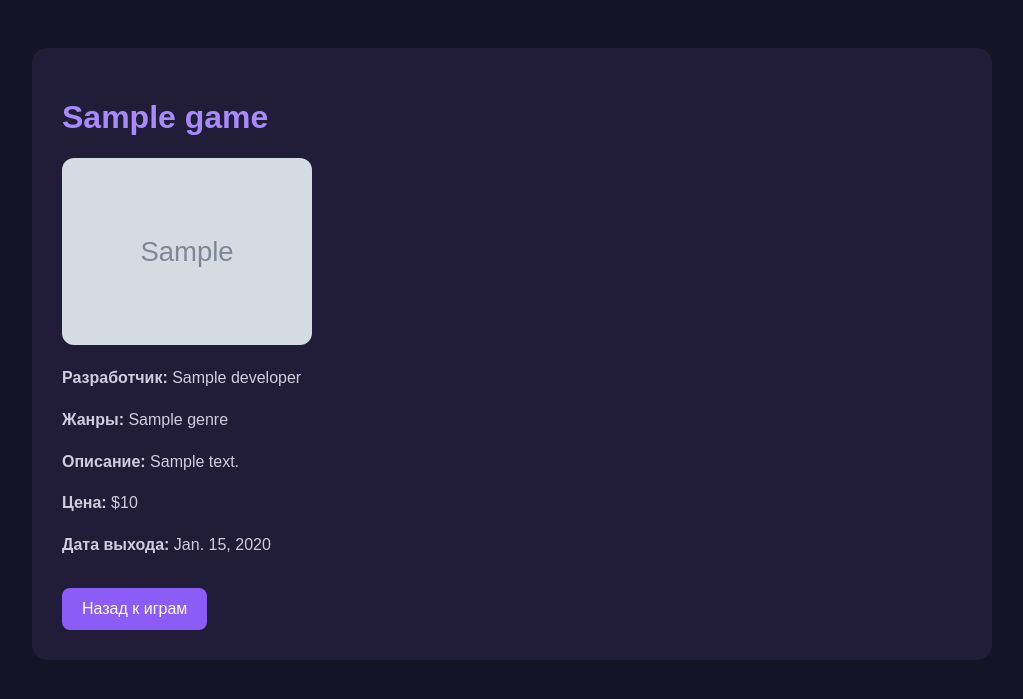
After one commit to leeNyyUs/GameHub, a Django app: page /game/1/ in a window 1280 px wide. The commit adds this page. Shown: the top 699 px of the page, without its empty margins (128-1151 px from the left). Run offline with Django 5.2, Linux system fonts and the light colour scheme; tables that the repository leaves empty hold one stand-in row (values such as "Sample post"); grey boxes marked "Sample" are stand-in pictures.

Commit message:
Activate game details page

```diff
--- a/config/settings.py
+++ b/config/settings.py
@@ -23,9 +23,8 @@ BASE_DIR = Path(__file__).resolve().parent.parent
 SECRET_KEY = 'django-insecure-9!vm83%r@_v%567q7m7nix#%c^xjgqt$iqcq$*tvf)(4ovyi#)'
 
 # SECURITY WARNING: don't run with debug turned on in production!
-DEBUG = True
-
-ALLOWED_HOSTS = ['*']
+DEBUG = False
+ALLOWED_HOSTS = ['leenyyus.pythonanywhere.com']
 
 
 # Application definition
@@ -134,3 +133,4 @@ MEDIA_ROOT = BASE_DIR / 'media'
 LOGIN_URL = '/login/'
 LOGIN_REDIRECT_URL = '/manage/'
 LOGOUT_REDIRECT_URL = '/'
+DEFAULT_AUTO_FIELD = 'django.db.models.BigAutoField'
--- a/games/models.py
+++ b/games/models.py
@@ -32,7 +32,6 @@ class Game(models.Model):
     release_date = models.DateField()
     cover = models.ImageField(upload_to='game_covers/', blank=True, null=True)
 
-
 class Purchase(models.Model):
     user = models.ForeignKey(User, on_delete=models.CASCADE)
     game = models.ForeignKey(Game, on_delete=models.CASCADE)
--- /dev/null
+++ b/games/templates/games/game_detail.html
@@ -0,0 +1,69 @@
+
+<!DOCTYPE html>
+<html lang="ru">
+<head>
+    <meta charset="UTF-8">
+    <title>{{ game.name }} — GameHub</title>
+    <style>
+        body {
+            background: #151326;
+            color: white;
+            font-family: Arial, sans-serif;
+            padding: 40px;
+        }
+
+        .container {
+            max-width: 900px;
+            margin: auto;
+            background: #211d38;
+            padding: 30px;
+            border-radius: 15px;
+        }
+
+        h1 { color: #a78bfa; }
+
+        img {
+            width: 250px;
+            border-radius: 12px;
+        }
+
+        p {
+            color: #d1cde0;
+            line-height: 1.6;
+        }
+
+        a {
+            display: inline-block;
+            padding: 12px 20px;
+            background: #8b5cf6;
+            color: white;
+            text-decoration: none;
+            border-radius: 8px;
+            margin-top: 15px;
+        }
+    </style>
+</head>
+<body>
+<div class="container">
+    <h1>{{ game.name }}</h1>
+
+    {% if game.cover %}
+        <img src="{{ game.cover.url }}" alt="{{ game.name }}">
+    {% endif %}
+
+    <p><strong>Разработчик:</strong> {{ game.developer.name }}</p>
+
+    <p><strong>Жанры:</strong>
+        {% for genre in game.genres.all %}
+            {{ genre.name }}{% if not forloop.last %}, {% endif %}
+        {% endfor %}
+    </p>
+
+    <p><strong>Описание:</strong> {{ game.description }}</p>
+    <p><strong>Цена:</strong> ${{ game.price }}</p>
+    <p><strong>Дата выхода:</strong> {{ game.release_date }}</p>
+
+    <a href="{% url 'home' %}">Назад к играм</a>
+</div>
+</body>
+</html>
--- a/games/templates/games/home.html
+++ b/games/templates/games/home.html
@@ -347,8 +347,7 @@
 
                     <div class="game-bottom">
                         <span class="price">{{ game.price }} сум</span>
-                        <a href="#" class="buy-btn">Подробнее</a>
-                    </div>
+                        <a href="{% url 'game_detail' game.id %}" class="buy-btn">Подробнее</a></div>
 
                 </div>
 
--- a/games/urls.py
+++ b/games/urls.py
@@ -3,4 +3,5 @@ from . import views
 
 urlpatterns = [
     path('', views.home, name='home'),
+    path('game/<int:game_id>/', views.game_detail, name='game_detail'),
 ]
--- a/games/views.py
+++ b/games/views.py
@@ -12,18 +12,15 @@ def home(request):
         'games': games
     })
 
+
 def game_detail(request, game_id):
     game = get_object_or_404(Game, id=game_id)
+    return render(request, 'games/game_detail.html', {'game': game})
 
-    return render(request, 'games/game_detail.html', {
-        'game': game
-    })
 
-# Проверка доступа к админ-панели
 admin_required = user_passes_test(lambda user: user.is_staff)
 
 
-# Главная страница админки
 @admin_required
 def manage_games(request):
     games = Game.objects.all()
@@ -33,7 +30,6 @@ def manage_games(request):
     })
 
 
-# Добавление игры
 @admin_required
 def add_game(request):
     form = GameForm(request.POST or None, request.FILES or None)
@@ -70,6 +66,7 @@ def edit_game(request, game_id):
         'title': 'Изменить игру'
     })
 
+
 @admin_required
 def delete_game(request, game_id):
     game = get_object_or_404(Game, id=game_id)
```
